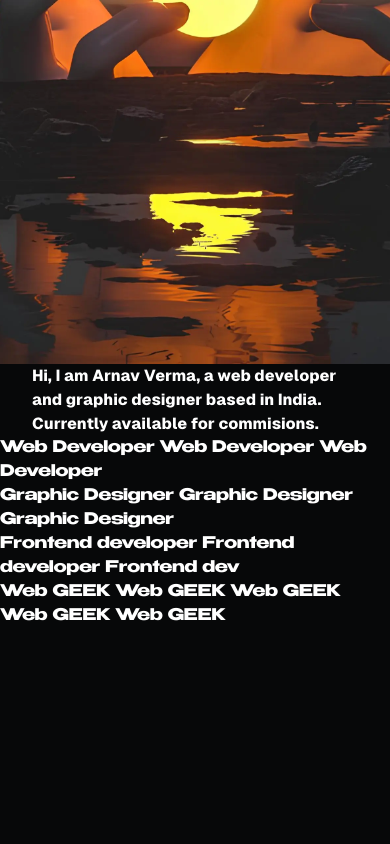
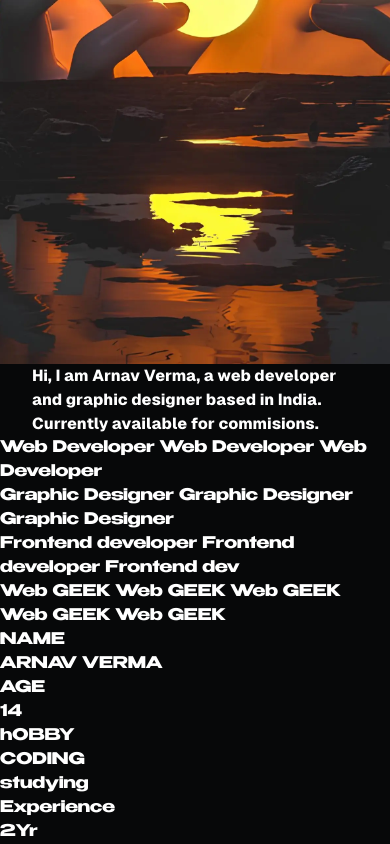
Before and after one commit to ArnavVerma-2009/portfolio-arnav, a React (Vite) app: page / in a window 390 px wide. Shown: the part 564-1408 px from the top of the page. Before the commit the page ends 1192 px from the top, so only its background shows below. Built offline with nearby package versions, Linux system fonts and the light colour scheme.

Commit message:
responsiveness

```diff
--- a/src/App.css
+++ b/src/App.css
@@ -35,13 +35,13 @@ body {
 .fortnite{
   font-family: fortnite;
 }
-/* ::-webkit-scrollbar{
+::-webkit-scrollbar{
   width: 5px;
   background-color: #070809;
 }
 ::-webkit-scrollbar-thumb{
   background-color: aliceblue;
-} */
+}
 .landingPage{
   height: calc(110vh);
   background-image: url(./../src/assets/background-hero.webp);
--- a/src/App.jsx
+++ b/src/App.jsx
@@ -1,14 +1,13 @@
 import { ScrollParallax } from "react-just-parallax";
 import "./App.css";
-import About from "./components/About";
 import Banner from "./components/Banner";
 import Hero from "./components/Hero";
 import Navbar from "./components/Navbar";
 import { ReactLenis, useLenis } from "@studio-freight/react-lenis";
+import Intro from "./components/Intro";
+import About from "./components/About";
 
 function App() {
-  const lenis = useLenis(({ scroll }) => {});
-
   return (
     <>
       <ReactLenis root wrapper duration={1.4} orientation="vertical">
@@ -16,12 +15,15 @@ function App() {
           {" "}
           <Navbar />
           {/* <ScrollParallax lerpEase={2}> */}
-            <Hero />
+          <Hero />
           {/* </ScrollParallax> */}
         </div>
 
+        <Intro />
+        <Banner />
         <About />
-        <Banner />
+
+        <div className="h-[20vh]"></div>
       </ReactLenis>
     </>
   );
--- a/src/components/About.jsx
+++ b/src/components/About.jsx
@@ -1,40 +1,50 @@
 import React from "react";
-import gsap from "gsap";
-import { ScrollTrigger } from "gsap/all";
-import SplitType from "split-type";
-
+import photo from "./../assets/photo.webp";
 function About() {
-  gsap.registerPlugin(ScrollTrigger);
-
-  const splitTypes = document.querySelectorAll(".reveal-type");
-
-  splitTypes.forEach((char, i) => {
-    const text = new SplitType(char, { types: "chars/words" });
-
-    gsap.from(text.chars, {
-      scrollTrigger: {
-        trigger: char,
-        start: "top 80%",
-        end: "top 20%",
-        scrub: true,
-        markers: false,
-      },
-      opacity: 0.2,
-      stagger: 0.3,
-      transformOrigin: "top",
-      duration: 2,
-      color: '#fff'
-    });
-  });
-
   return (
     <>
-      <div className="flex h-screen justify-center items-center w-screen">
-        <div className="text-[#fff] reveal-type uppercase md:text-[5vw] 3xl:text-[9vh] geist mt-[100px] benzin leading-[50px] md:leading-[10vh] text-[9vw]     ">
-          Hi, I am Arnav Verma, a web developer and graphic designer based in
-          India. Currently available for commisions.
+      <div className="mt-20 sm:mt-0 flex h-[120vh] md:h-screen md:justify-between flex-col md:flex-row items-center gap-x-2 gap-y-8  md:px-[10vh] md:py-[6vh] px-[4vh] py-[2vh]">
+        <div
+          style={{
+            backgroundImage: `url(${photo})`,
+          }}
+          className=" h-full text-white md:w-[37%] w-full flex justify-center items-center bg-cover bg-center rounded-xl"
+        ></div>
+        <div className="h-full text-white w-full md:w-[60%]  rounded-xl grid grid-cols-1 md:grid-cols-2 gap-2">
+          <div className="bg-neutral-950 hover:bg-neutral-800 transition hover:border-[#ffffff30] hover:shadow-xl duration-500 text-black border-[0.13vw] flex-col overflow-hidden p-[2vh] border-[#ffffff10] flex justify-center items-center rounded-xl">
+            <div className=" flex text-[#ffffff40] items-center justify-center text-[2.5vw] h-[30%] w-full benzin uppercase">
+              NAME
+            </div>
+            <div className="text-white uppercase  text-center text-[7vh] benzin h-[70%] w-full">
+              ARNAV VERMA{" "}
+            </div>
+          </div>
+          <div className="bg-neutral-950 hover:bg-neutral-800 transition hover:border-[#ffffff30] hover:shadow-xl duration-500 text-black border-[0.13vw] flex-col overflow-hidden p-[2vh] border-[#ffffff10] flex justify-center items-center rounded-xl">
+            <div className=" flex text-[#ffffff40] items-center justify-center text-[2.5vw] h-[30%] w-full benzin uppercase">
+              AGE
+            </div>
+            <div className="text-white uppercase  text-center text-[14vh] benzin h-[70%] w-full">
+              14{" "}
+            </div>
+          </div>
+          <div className="bg-neutral-950 hover:bg-neutral-800 transition hover:border-[#ffffff30] hover:shadow-xl duration-500 text-black border-[0.13vw] flex-col overflow-hidden p-[2vh] border-[#ffffff10] flex justify-center items-center rounded-xl">
+            <div className=" flex text-[#ffffff40] items-center justify-center text-[2.5vw] h-[30%] w-full benzin uppercase">
+              hOBBY
+            </div>
+            <div className="text-white uppercase  text-center text-[7vh] benzin h-[70%] w-full">
+              CODING <br /> studying{" "}
+            </div>
+          </div>
+          <div className="bg-neutral-950 hover:bg-neutral-800 transition hover:border-[#ffffff30] hover:shadow-xl duration-500 text-black border-[0.13vw] flex-col overflow-hidden p-[2vh] border-[#ffffff10] flex justify-center items-center rounded-xl">
+            <div className=" flex text-[#ffffff40] items-center justify-center text-[2.5vw] h-[30%] w-full benzin uppercase">
+              Experience
+            </div>
+            <div className="text-white uppercase  text-center text-[12vh] benzin h-[70%] w-full">
+              2Yr
+            </div>
+          </div>
         </div>
-      </div>
+      </div>{" "}
     </>
   );
 }
--- /dev/null
+++ b/src/components/Intro.jsx
@@ -0,0 +1,42 @@
+import React from "react";
+import gsap from "gsap";
+import { ScrollTrigger } from "gsap/all";
+import SplitType from "split-type";
+
+function Intro() {
+  gsap.registerPlugin(ScrollTrigger);
+
+  const splitTypes = document.querySelectorAll(".reveal-type");
+
+  splitTypes.forEach((char, i) => {
+    const text = new SplitType(char, { types: "chars/words" });
+
+    gsap.from(text.chars, {
+      scrollTrigger: {
+        trigger: char,
+        start: "top 80%",
+        end: "top 20%",
+        scrub: true,
+        markers: false,
+      },
+      opacity: 0.2,
+      stagger: 0.3,
+      transformOrigin: "top",
+      duration: 2,
+      color: "#fff",
+    });
+  });
+
+  return (
+    <>
+      <div className="flex h-screen justify-center items-center w-screen">
+        <div className="text-[#fff] reveal-type uppercase md:text-[5vw] 3xl:text-[9vh] geist mt-[100px] benzin leading-[50px] md:leading-[10vh] text-[9vw]     ">
+          Hi, I am Arnav Verma, a web developer and graphic designer based in
+          India. Currently available for commisions.
+        </div>
+      </div>
+    </>
+  );
+}
+
+export default Intro;
```
Also changed, not shown: src/components/Banner.jsx (+5 -13 lines), src/assets/photo.webp (added).
